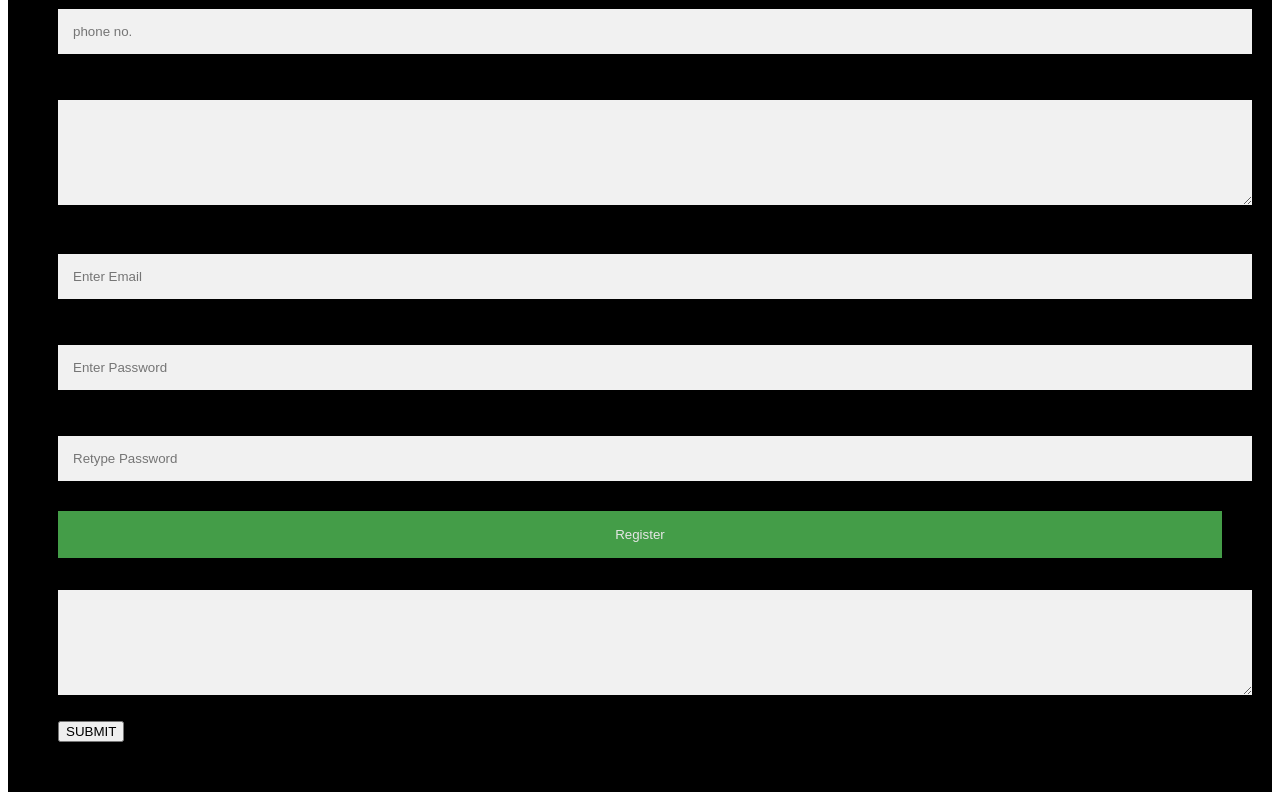
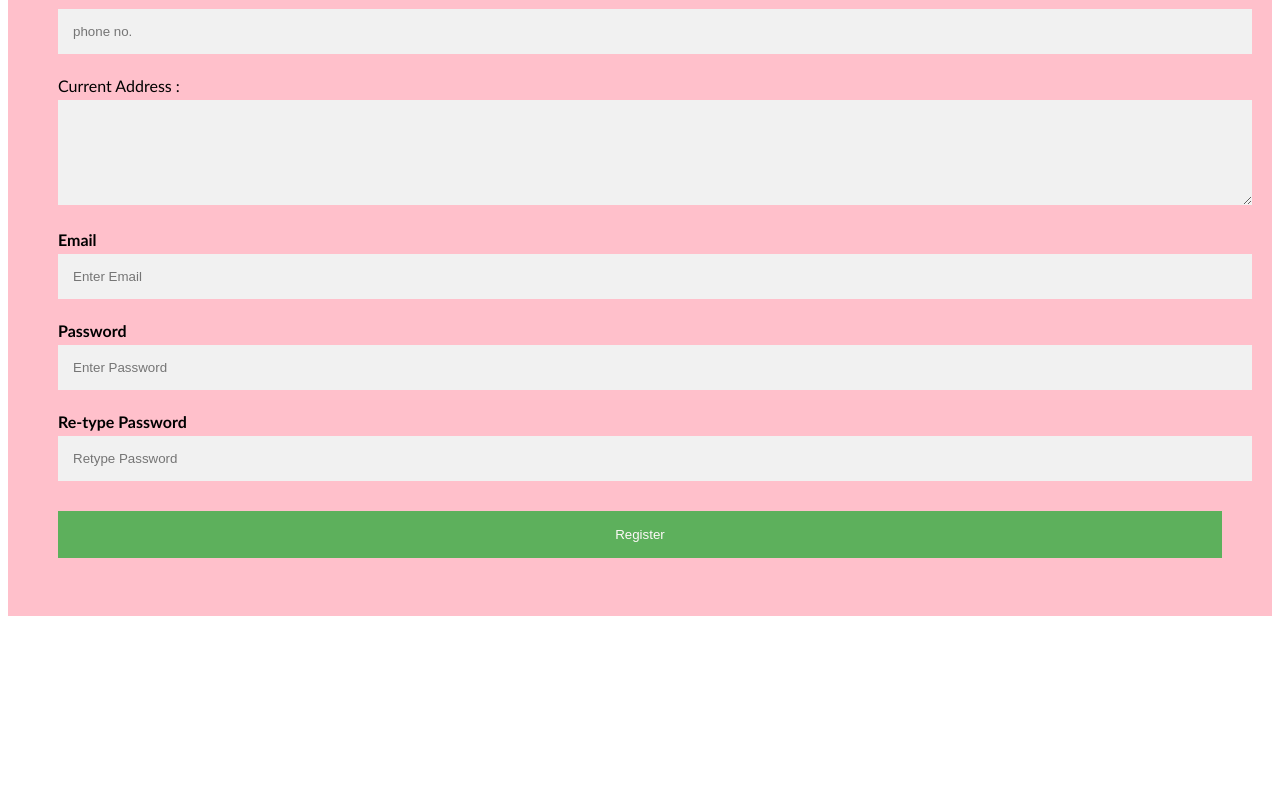
Before and after one commit to Aira-Merin/itel-203, a plain HTML site: page forms.html in a window 1280 px wide. Shown: the part 626-1426 px from the top of the page. After the commit the page ends 1250 px from the top, so only its background shows below. Drawn offline with Linux system fonts and the light colour scheme.

Commit message:
Update forms.html

```diff
--- a/forms.html
+++ b/forms.html
@@ -5,11 +5,11 @@
 <style>
 body{
   font-family: Calibri, Helvetica, sans-serif;
-  background-color: white;
+  background-color: light blue;
 }
 .container {
     padding: 50px;
-  background-color: black;
+  background-color: pink;
 }
 
 input[type=text], input[type=password], textarea {
@@ -21,7 +21,7 @@ input[type=text], input[type=password], textarea {
   background: #f1f1f1;
 }
 input[type=text]:focus, input[type=password]:focus {
-  background-color: pink;
+  background-color: white;
   outline: none;
 }
  div {
@@ -101,24 +101,3 @@ Current Address :
 </form>
 </body>
 </html>
-
-<html>
-<head>
-<title> Example of required attribute with textarea </title>
-<style>
-div
-{
-padding: 10px 0;
-}
-</style>
-<head>
-<body>
-<form>
-Any Comment :
-<br>
-<textarea cols="80" rows="5" placeholder="Enter a comment" value="address" required>
-</textarea>
-<button type="submit" VALUE="SUBMIT"> SUBMIT </button>
-</form>
-</body>
-</html>
```
